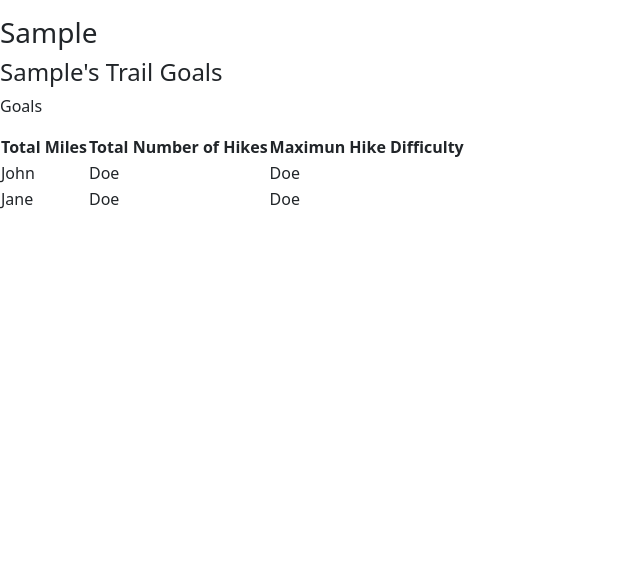
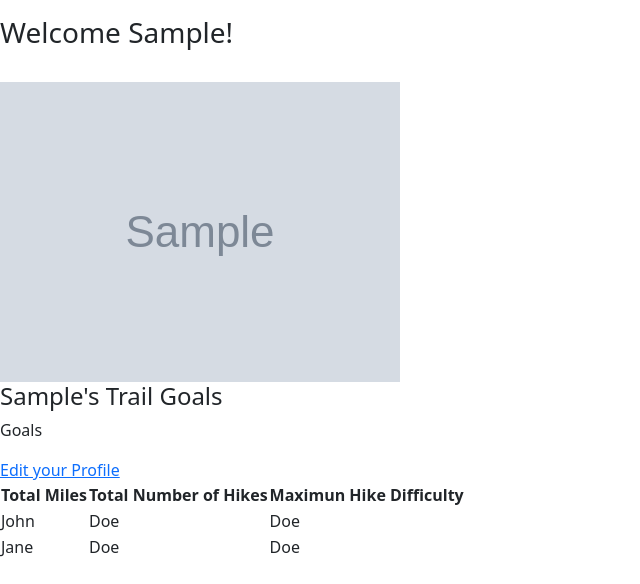
Before and after one commit to AlixLieblich/hb-fullstack-hike-project, a Flask app: page /user_profile in a window 1280 px wide. Shown: the part 216-800 px from the top of the page, without its empty margins (0-640 px from the left). Run offline with Flask 2, Linux system fonts and the light colour scheme; a user stored in the database is signed in; tables that the repository leaves empty hold one stand-in row (values such as "Sample post"); grey boxes marked "Sample" are stand-in pictures.

Commit message:
Users now can add profile pictures and edit their profile pages

```diff
--- a/crud.py
+++ b/crud.py
@@ -4,10 +4,10 @@ from model import db, User, Hike, Rating, Goal, Trail, connect_to_db
 from sqlalchemy import and_
 
 # USER FUNCTIONS
-def create_user(username, password, user_fname, user_lname, email):
+def create_user(username, password, user_fname, user_lname, profile_picture, email): #TODO: add fname and lname
     """Create and return a new user."""
 
-    user = User(username=username, password=password, user_fname=user_fname, user_lname=user_lname, email=email)
+    user = User(username=username, password=password, user_fname=user_fname, user_lname=user_lname, profile_picture=profile_picture, email=email)
 
     db.session.add(user)
     db.session.commit()
@@ -45,6 +45,33 @@ def get_user_by_id(user_id):
 
     return User.query.filter(User.user_id == user_id).first()
 
+#profile changes
+def update_user_profile_info(user_id, first_name, last_name, insta_handle, bio):
+    """Update basic user profile information."""
+
+    db.session.query(User.user_id == user_id).update({"user_fname": user_fname, "user_lname": user_lname})
+
+    db.session.commit()
+
+def set_user_profile_picture(user_id, file_name):
+    user = User.query.get(user_id)
+    user.profile_picture = file_name
+    db.session.commit()
+
+def update_password(user_id, old_password, new_password):
+    """Update user password."""
+
+    user_password = (User.query.filter(User.user_id == user_id).filter(User.password == old_password).first())
+
+    if not user_password:
+        return False
+
+    db.session.query(User.user_id == user_id).update({"password": new_password,})
+
+    db.session.commit()
+    return True
+
+#goalz
 def create_goal(num_miles_total, num_hikes_total, user):
     """Create and return a new goal."""
 
--- a/model.py
+++ b/model.py
@@ -29,6 +29,7 @@ class User(db.Model):
     # created_on = db.Column(db.DateTime)
     user_fname = db.Column(db.String)
     user_lname = db.Column(db.String)
+    profile_picture = db.Column(db.String)
     email = db.Column(db.String, nullable=False, unique=True)
 
     # hikes = a list of Hike objects
--- a/requirements.txt
+++ b/requirements.txt
@@ -13,3 +13,4 @@ SQLAlchemy==1.3.17
 urllib3==1.25.9
 Werkzeug==1.0.1
 flask-login==0.4.1
+pillow
--- a/seed_database.py
+++ b/seed_database.py
@@ -32,16 +32,19 @@ with open('nationalpark.csv', newline='') as csvfile:
 #fake comments list
 comments = ['wow!', 'too  muddy', 'perfect hike!']
 
+files=os.listdir("static/img/profile_pictures")
+
 #create fake 10 fake users
 for n in range(10):
     username = f'Test{n}'
     password = 'test'
     user_fname = f'Balloonicorn{n}' #running seed does not generate these f and l names
     user_lname = f'Hackbright{n}'
+    profile_picture = choice(files)
     email = f'user{n}@test.com'
 
     #create user
-    user_object = crud.create_user(username, password, user_fname, user_lname, email)
+    user_object = crud.create_user(username, password, user_fname, user_lname, profile_picture, email)
 
     #create 1 hike associated with user above
     hike_object = crud.create_hike(user_object.user_id,
--- a/server.py
+++ b/server.py
@@ -6,6 +6,10 @@ from flask_login import LoginManager, login_user, logout_user, login_required, c
 
 from model import connect_to_db
 import model
+import os
+import image_helper
+
+import json
 
 import crud
 
@@ -14,6 +18,11 @@ from jinja2 import StrictUndefined
 app = Flask(__name__)
 app.secret_key = "dev" #TODO replace with secrets.sh key
 app.jinja_env.undefined = StrictUndefined
+
+# API_KEY = os.environ['WEATHERMAP_KEY']
+UPLOAD_FOLDER_PROFILE_PICTURE = "./static/img/profile_pictures/"
+
+#Flask login routes
 
 ####
 # Flask Login configurations
@@ -86,6 +95,7 @@ def create_new_user():
     user_email = request.form.get('email')
     user_name = request.form.get('username')
     user_password = request.form.get('password')
+    profile_picture = request.form.get('profile_picture')
 
     user_existence = crud.get_user_by_email(user_email)
 
@@ -111,6 +121,9 @@ def view_user_profile():
 #get id from session
 #use id to populate profile looking at
 
+    if not current_user.is_authenticated:
+        return redirect('/') #may need to redirect to login page?
+
     user_id = current_user.user_id
     user_object = crud.get_user_by_id(user_id)
 
@@ -123,6 +136,91 @@ def view_user_profile():
     return render_template('user_profile.html',
                             user_id=user_id,
                             user_object=user_object)
+
+@app.route("/profile_edit")
+def show_edit_profile_page():
+    """Display to user the Edit Profile Page."""
+
+    if not current_user.is_authenticated:
+        return redirect('/')
+
+    user_id = current_user.user_id
+    user_object = crud.get_user_by_id(user_id)
+
+    return render_template('profile_edit.html',
+                            user_id=user_id,
+                            user_object=user_object)
+
+@app.route('/profile_edit', methods = ["POST"])
+def edit_user_profile():
+    """Edit user profile with user form responses."""
+
+    if not current_user.is_authenticated:
+        return redirect('/')
+
+    user_id = current_user.user_id
+    user_object = crud.get_user_by_id(user_id)
+    form_id = request.form.get("form_id")
+
+    #basic form
+    if form_id == "basic_profile_information":
+        user_fname = request.form.get("fname")
+        user_lname = request.form.get("lname")
+        email = request.form.get("email")
+        crud.update_user_profile_info(user_id, user_fname, user_lname, email)
+
+        return redirect("profile_edit")
+
+    #profile pic
+    elif form_id == "profile_picture":
+        if "file1" not in request.files:
+            flash("We couldn't find your profile picture!")
+            return redirect("/user_profile")
+
+        f = request.files["file1"]
+
+        result = image_helper.resize_image_square_crop(f.stream, (400, 400))
+        (success, msg, resized_image) = result
+        if success is False:
+            flash(msg)
+            return redirect("/profile_edit")
+        else:
+            file_name = str(user_id) + ".jpg"
+            path = os.path.join(UPLOAD_FOLDER_PROFILE_PICTURE, file_name)
+            resized_image.save(path)
+
+            crud.set_user_profile_picture(user_id, file_name)
+
+        return redirect("/profile_edit")
+
+    #password
+    elif form_id == "password_change":
+        old_password = request.form.get("old_password")
+        new_password = request.form.get("new_password")
+
+        if (crud.update_password(user_id, old_password, new_password) is False):
+            flash("Old password is incorrect")
+        else:
+            flash("Password Updated")
+        return redirect("/profile/edit")
+
+    else:
+        flash("Unhandled form submission")
+        return redirect("/profile_edit")
+
+    return render_template('profile_edit.html',
+                            user_id=user_id,
+                            user_object=user_object)
+
+# edit profile route
+# check if user is logged in
+# get form id from html and store in a var to use
+#   if form_id == "basic_info":
+#       update that stuff # use a crud function to to query for user and use .update in the query to update and commit to session
+#   if form_id =="profile picture":
+#       if picture not in request.files, flash "not found" redirect
+# edit photo using from PIL import Image in image_helper.py
+# returns html template with three forms: basic info, profile picutre, profile password each with own submit button
 
 # RATING ROUTES
 @app.route('/new_rating', methods=['POST'])
@@ -166,11 +264,23 @@ def trail_detail(trail_id):
         #total_score = score + score ...
         #av_total_score = total_score / num_scores
 
+    # make api call here to get json from Weather Map API
+    # give json info to template as variable
+    trail_object = crud.get_trail_by_id(trail_id)
+
+    geo = json.loads(trail_object._geoloc.replace("\'", "\""))
+
+    latitude = geo["lat"]
+    longitude = geo["lng"]
+
     return render_template('trail_details.html',
                             trail_details=trail_details,
-                            ratings=ratings
+                            ratings=ratings,
+                            latitude=latitude,
+                            longitude=longitude
                             #av_total_score=av_total_score
                             )
+
 # PARK LIST ROUTES
 @app.route('/parks')
 def parks_list():
@@ -243,6 +353,8 @@ def show_form_response():
                            difficulty=difficulty,
                            server_trail=server_trail)
 
+
+
 if __name__ == '__main__':
     connect_to_db(app)
     app.run(host='0.0.0.0', debug=True, port=5001)
--- a/templates/create-account.html
+++ b/templates/create-account.html
@@ -10,6 +10,7 @@
     <p>Email: <input type="text" name="email"></p>
     <p>Username: <input type="text" name="username"></p>
     <p>Password: <input type="password" name="password"></p>
+    <p>Profile Picture: </p><input type='file' name="file1"></p>
     <p><input type="submit"></p>
 </form>
 {% endblock %}
--- a/templates/trail_details.html
+++ b/templates/trail_details.html
@@ -6,6 +6,9 @@
 <h1>{{ trail_details.name }}</h1>
 
 <p>{{ trail_details.name }} Details</p>
+<div id="current-weather" data-lat="{{ latitude }}" data-lon="{{longitude}}" ></div>
+<div id="test"></div>
+<!-- ultimately hide the element until the js get on the weather api comes back; then populate and show infor when comes back -->
 <table>
   <colgroup span="4"></colgroup>
   <tr>
@@ -108,7 +111,7 @@
   </table>
   <p>{{ ratings }}</p>
   <!-- for loop!!! -->
-
+  <script src="/static/functionality.js"></script>
 
 
 {% endblock %}
--- a/templates/user_profile.html
+++ b/templates/user_profile.html
@@ -3,10 +3,20 @@
 {% block title %} {{ user_id }} {% endblock %}
 
 {% block body %}
-<h3>{{ user_object.user_fname }}</h3>
+<h3>Welcome {{ user_object.user_fname }}!</h3>
+<br />
+{%if user_object.profile_picture%}
+<img src="/static/img/profile_pictures/{{user_object.profile_picture}}" />
+{%else%}
+<img src="/static/img/profile_pictures/default.png" />
+{%endif%}
 
 <h4>{{ user_object.user_fname }}'s Trail Goals</h4>
 <p>Goals</p>
+<a href="/profile_edit">Edit your Profile</a>
+<!-- if else if user has profile picutre, display it; else display default image -->
+<!-- fake users have assigned images  -->
+<!-- prfile picture is a part of model User -->
 <table>
   <tr>
     <th>Total Miles</th>
```
Also changed, not shown: image_helper.py (added, +98 -0 lines), import_requests.py (added, +21 -0 lines), state_details.html (deleted, +0 -35 lines), static/functionality.js (added, +44 -0 lines), templates/profile_edit.html (added, +35 -0 lines), static/img/not_found.png (added), static/img/profile_pictures/1.jpg (added), static/img/profile_pictures/download-1.jpg (added), static/img/profile_pictures/download-2.jpg (added), static/img/profile_pictures/download-3.jpg (added), static/img/profile_pictures/download.jpg (added), static/img/profile_pictures/images.jpg (added).
